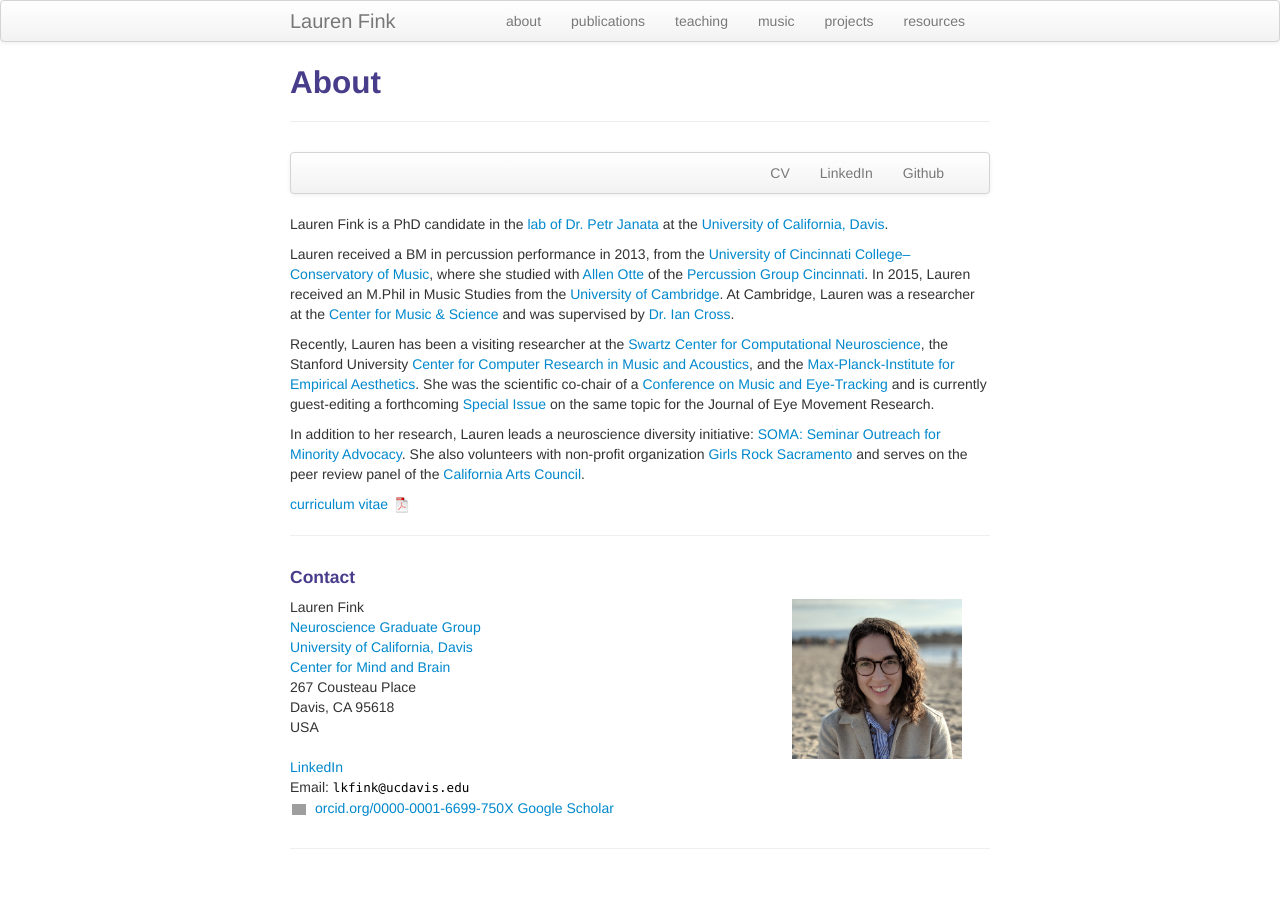
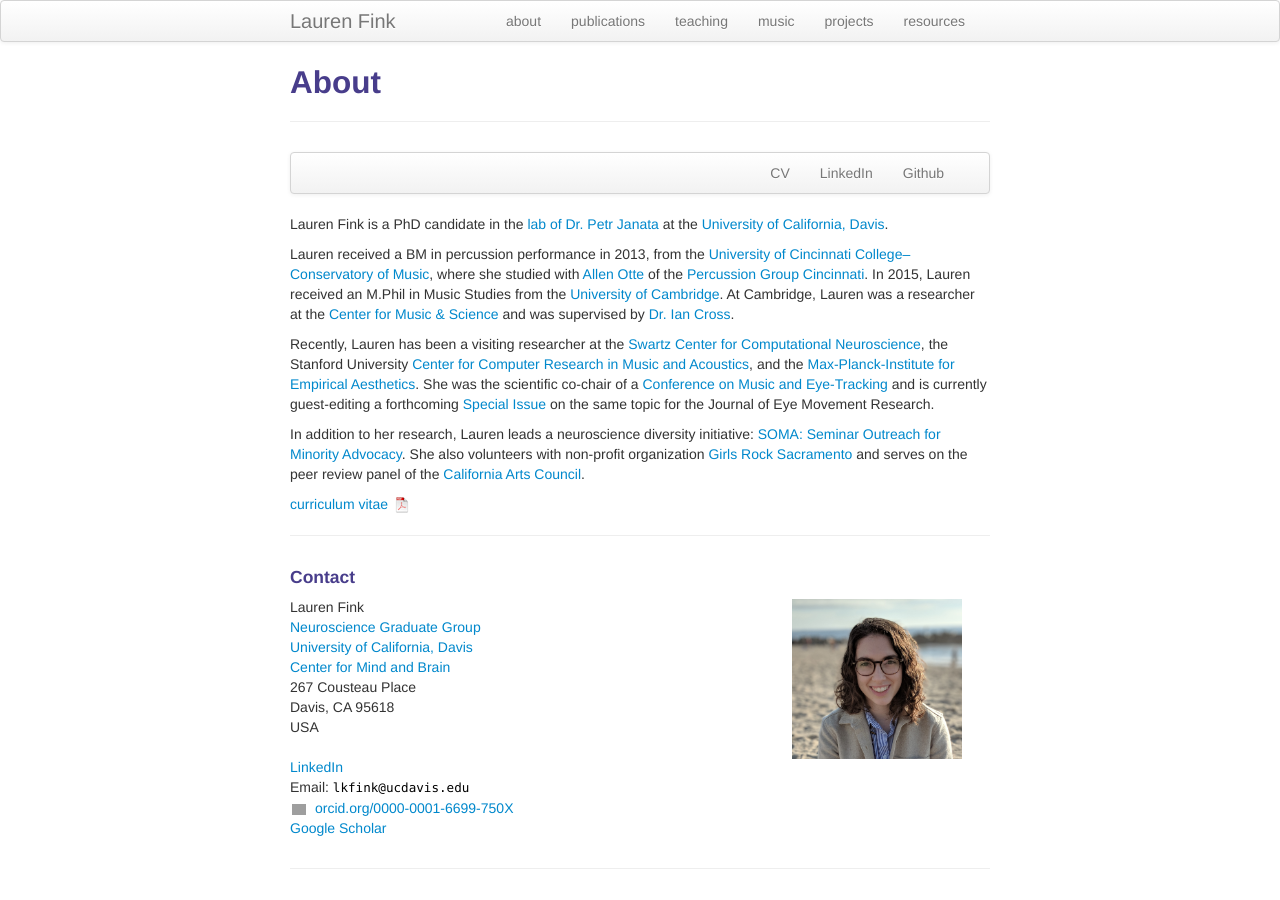
Before and after one commit to lkfink/lkfink.github.io, a Jekyll site: the page built from pages/about.md, in a window 1280 px wide. Built offline with Jekyll 4.4.1, drawn with Linux system fonts in a browser that asks for light colours; grey boxes are pictures that could not be loaded.

Commit message:
add break

```diff
--- a/pages/about.md
+++ b/pages/about.md
@@ -55,7 +55,7 @@
             Email: <code>lk</code><b>I</b><code>fink</code><b>don't</b><code>@</code><b>want</b><code>uc</code><b>spam!
             </b><code>davis</code><b>So</b><code>.</code><b>please</b><code>e</code><b>leave
             </b><code>d</code><b>me</b><code>u</code><br/>
-            <a href="https://orcid.org/0000-0001-6699-750X" target="orcid.widget" rel="noopener noreferrer" style="vertical-align:top;">    <img src="https://orcid.org/sites/default/files/images/orcid_16x16.png" style="width:1em;margin-right:.5em;" alt="ORCID iD icon">orcid.org/0000-0001-6699-750X</a>
+            <a href="https://orcid.org/0000-0001-6699-750X" target="orcid.widget" rel="noopener noreferrer" style="vertical-align:top;">    <img src="https://orcid.org/sites/default/files/images/orcid_16x16.png" style="width:1em;margin-right:.5em;" alt="ORCID iD icon">orcid.org/0000-0001-6699-750X</a><br/>
             <a href= "https://scholar.google.com/citations?view_op=list_works&hl=en&user=-6H65F4AAAAJ" target="_blank">Google Scholar</a>
             </div>
         </div>
```
